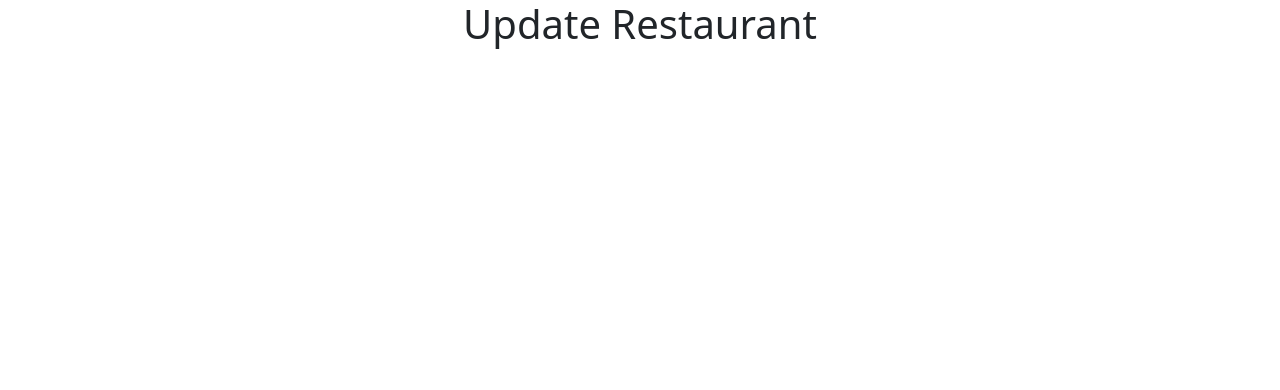
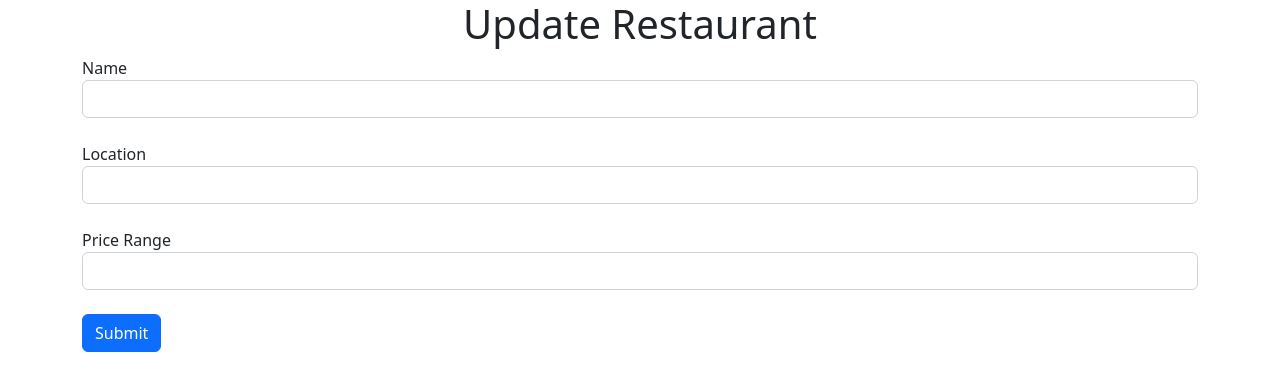
Before and after one commit to knn3/RestaurantReview, a React (Create React App) app in the folder client/: page /restaurants/1/update in a window 1280 px wide. Shown: the top 390 px of the page. Built offline with nearby package versions, Linux system fonts and the light colour scheme.

Commit message:
Finished update restaurant form

```diff
--- a/client/src/components/UpdateRestaurant.jsx
+++ b/client/src/components/UpdateRestaurant.jsx
@@ -4,10 +4,33 @@
 const UpdateRestaurant = (props) => {
     const { id } = useParams();
   return (
-      <div>
+    <div className="container">
+      <form action="">
+        <div className="form-group">
+          <label htmlFor="name">Name</label>
+          <input id="name" className="form-control" type="text" />
+        </div>
 
+        <br />
+
+        <div className="form-group">
+          <label htmlFor="location">Location</label>
+          <input id="location" className="form-control" type="text" />
+        </div>
+
+        <br />
+
+        <div className="form-group">
+          <label htmlFor="price_range">Price Range</label>
+          <input id="price_range" className="form-control" type="number" />
+        </div>
+
+        <br/>
+
+        <button className='btn btn-primary'>Submit</button>
+      </form>
     </div>
-  )
+  );
 }
 
 export default UpdateRestaurant
```
